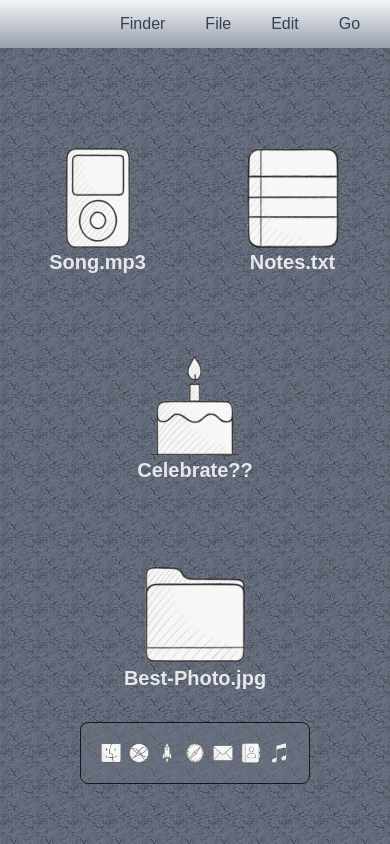
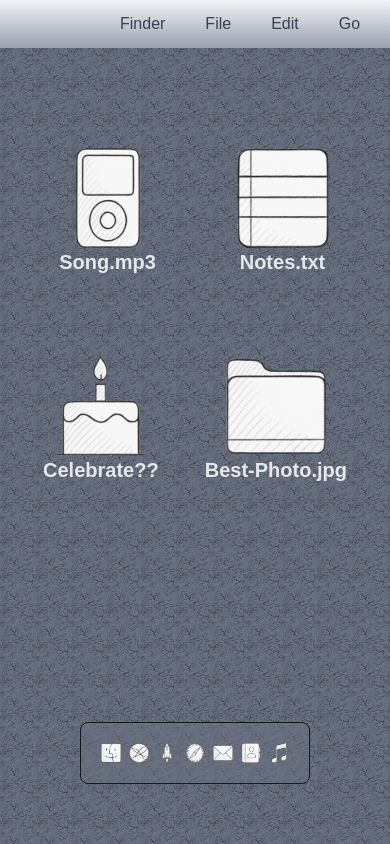
Before and after one commit to basazard/detha, a Next.js app: page /home in a window 390 px wide. Built offline with nearby package versions, Linux system fonts and the light colour scheme.

Commit message:
responsive on iphone

```diff
--- a/src/app/(home)/home/page.js
+++ b/src/app/(home)/home/page.js
@@ -3,7 +3,7 @@
 
 export default function Home() {
   return (
-    <div className="flex flex-wrap gap-y-20 gap-x-20 md:gap-y-1 justify-around md:justify-between px-10 md:px-50 mt-25 md:mt-10 lg:mt-45 xl:mt-45  relative">
+    <div className="flex flex-wrap gap-y-20 gap-x-10 md:gap-y-1 justify-around md:justify-between px-10 md:px-50 mt-25 md:mt-10 lg:mt-45 xl:mt-45 relative">
       <a
         href="https://open.spotify.com/playlist/3aKgIKgrYZtOWO75ZlhJXn?si=582ef3afc39f4542"
         className="flex flex-col items-center text-gray-700 transform transition duration-200 hover:scale-85"
```
